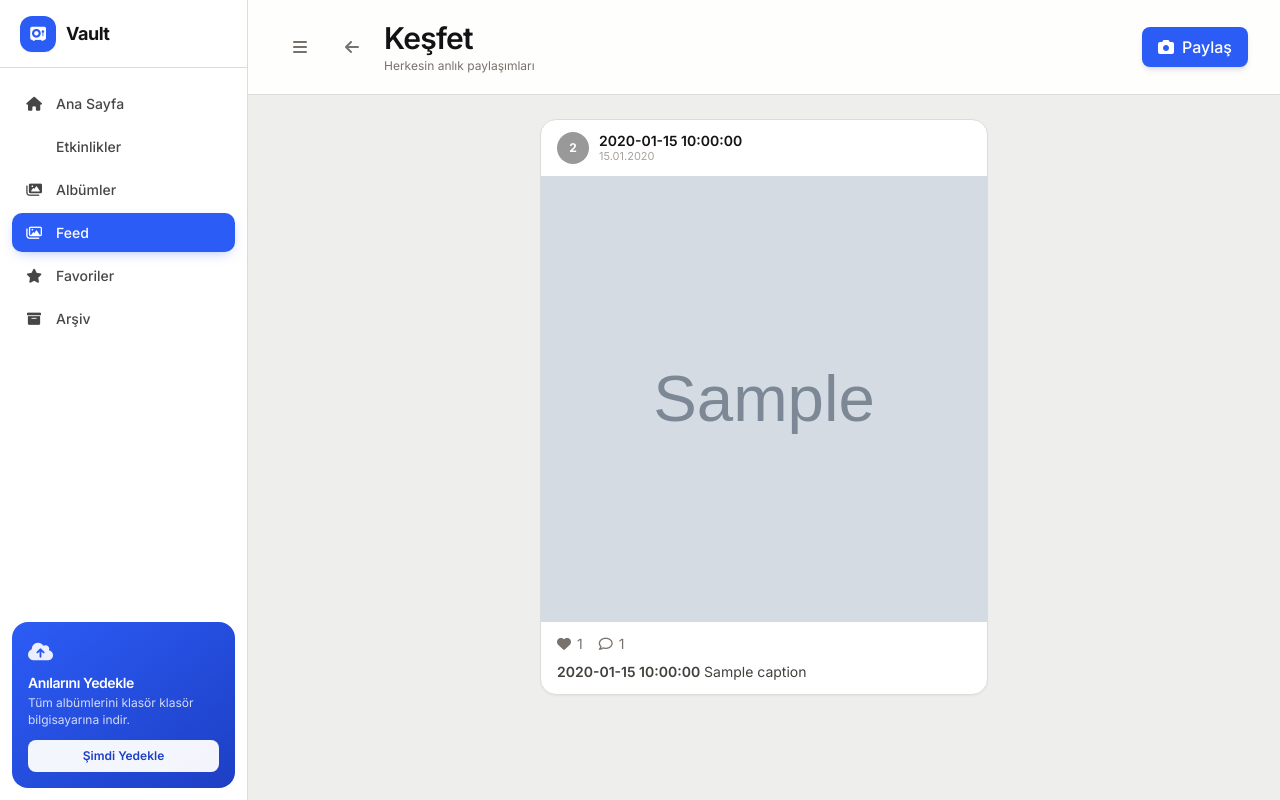
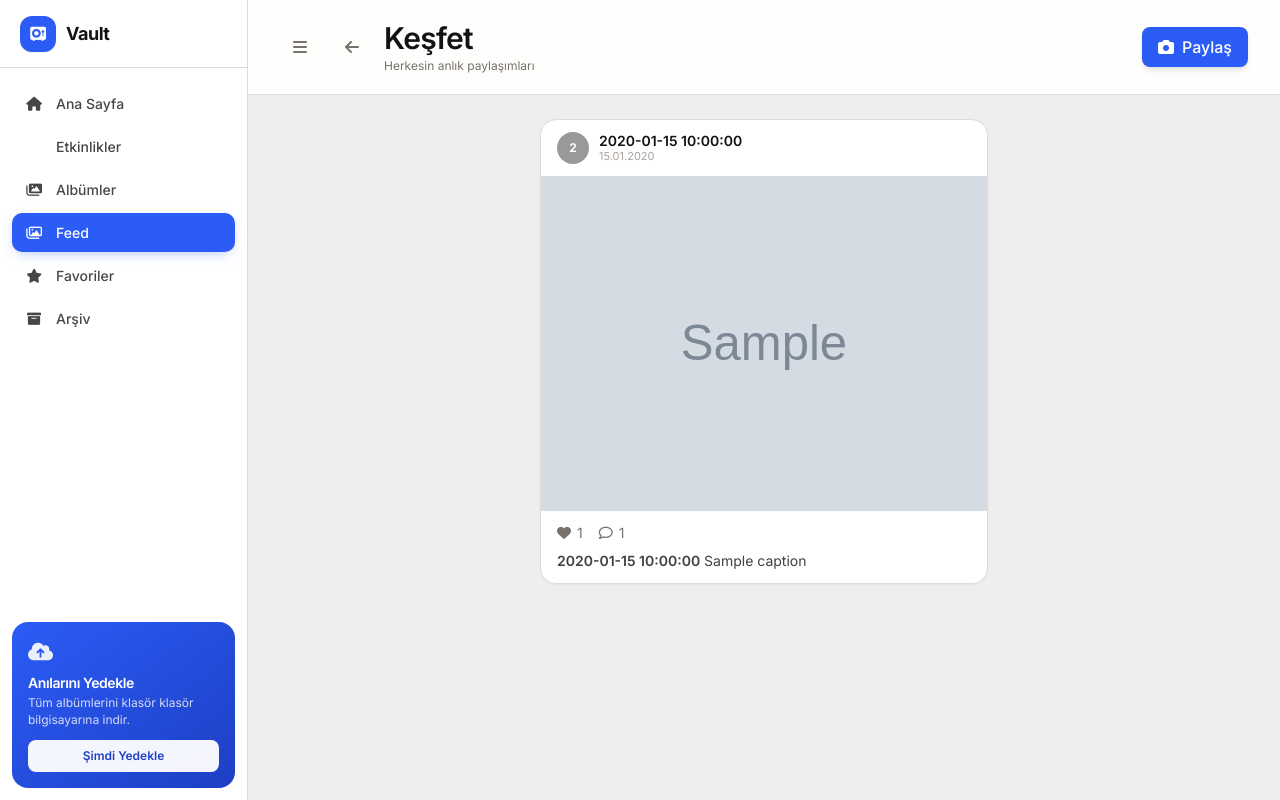
Before and after one commit to dunyacapraz/vault, a Flask app: template templates/feed.html in a window 1280 px wide. Run offline with Flask 3, Linux system fonts and the light colour scheme; the template is opened without the code that fills it: most values are stand-ins (such as "Sample title", 1, 10 or a date in 2020); grey boxes marked "Sample" are stand-in pictures; parts of the project's set-up code (start-up, migrations or seed data) failed here and were passed over; some libraries are stand-ins or nearby versions.

Commit message:
Update image and video preview styles in feed.html

```diff
--- a/templates/feed.html
+++ b/templates/feed.html
@@ -29,11 +29,12 @@
         <!-- Yükleme öncesi önizleme / açıklama kutusu -->
         <div id="feed-compose" class="hidden anim-fade-up mb-6 bg-white rounded-2xl shadow-sm border border-[var(--line)] p-4">
             <div class="rounded-xl overflow-hidden bg-stone-100 mb-3 max-h-72 flex items-center justify-center">
-                <img id="feed-compose-preview-img" class="w-full h-full object-cover hidden" alt="">
-                <video id="feed-compose-preview-video" class="w-full h-full object-cover hidden" muted controls></video>
+                <img id="feed-compose-preview-img" class="max-w-full max-h-72 object-contain hidden" alt="">
+                <video id="feed-compose-preview-video" class="max-w-full max-h-72 object-contain hidden" muted controls></video>
             </div>
             <textarea id="feed-compose-caption" rows="2" maxlength="300" placeholder="Bir şey yaz... (isteğe bağlı)"
                 class="w-full px-3 py-2.5 border border-stone-300 rounded-lg focus:ring-2 focus:ring-[var(--amber)] focus:border-[var(--amber)] outline-none resize-none text-sm"></textarea>
+            <p class="text-[11px] text-stone-400 mt-1.5">Fotoğraf (en fazla 10MB) veya video (en fazla 50MB, büyükse otomatik küçültülür) paylaşabilirsin.</p>
             <div id="feed-upload-progress" class="hidden mt-3">
                 <div class="h-1.5 bg-stone-200 rounded-full overflow-hidden">
                     <div id="feed-upload-bar" class="h-full fab-amber transition-all duration-300" style="width:0%"></div>
@@ -72,11 +73,11 @@
                     </button>
                     {% endif %}
                 </div>
-                <div class="bg-stone-100 aspect-square">
+                <div class="bg-stone-100 flex items-center justify-center max-h-[34rem] overflow-hidden">
                     {% if post.type == 'video' %}
-                    <video src="/uploads/{{ post.id }}/{{ post.filename }}" class="w-full h-full object-cover object-top" controls></video>
+                    <video src="/uploads/{{ post.id }}/{{ post.filename }}" class="w-full h-auto max-h-[34rem] object-contain" controls></video>
                     {% else %}
-                    <img src="/uploads/{{ post.id }}/{{ post.filename }}" alt="" class="w-full h-full object-cover object-top" loading="lazy">
+                    <img src="/uploads/{{ post.id }}/{{ post.filename }}" alt="" class="w-full h-auto max-h-[34rem] object-contain" loading="lazy">
                     {% endif %}
                 </div>
                 <div class="px-4 py-3">
```
